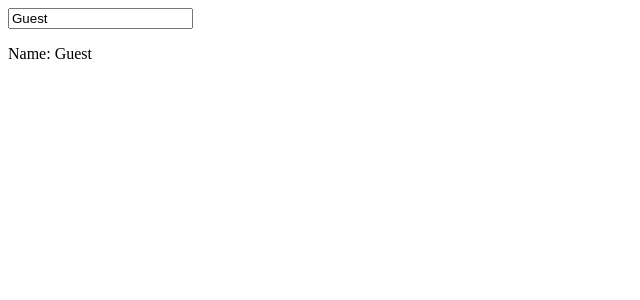
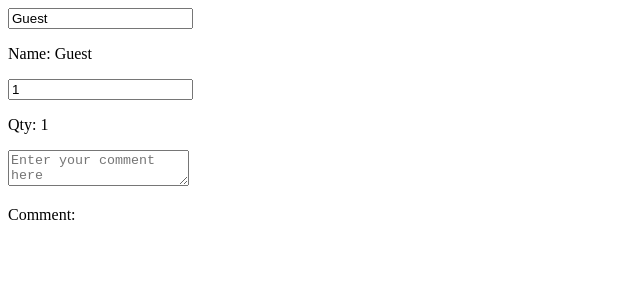
Before and after one commit to KingKunta22/JSDevJourneyV2, a React (Vite) app in the folder react-app-yt-2/: page / in a window 1280 px wide. Shown: the top 300 px of the page, without its empty margins (0-640 px from the left). Built offline with nearby package versions, Linux system fonts and the light colour scheme.

Commit message:
Adding qty and textarea

```diff
--- a/react-app-yt-2/src/MyComponent2.jsx
+++ b/react-app-yt-2/src/MyComponent2.jsx
@@ -1,18 +1,38 @@
-import React, {useState} from 'react';
+import React, { useState } from "react";
 
 function MyComponent2() {
+  const [name, setName] = useState("Guest");
+  const [qty, setQty] = useState(1);
+  const [comment, setComment] = useState("");
 
-    const [name, setName] = useState("Guest")
   function handleNameChange(event) {
     setName(event.target.value);
   }
 
+  function handleQtyChange(event) {
+    setQty(event.target.value);
+  }
+
+  function handleCommentChange(event) {
+    setComment(event.target.value);
+  }
+
   return (
     <>
-            <input type="text" value={name} onChange={handleNameChange}/>
+      <input type="text" value={name} onChange={handleNameChange} />
       <p>Name: {name}</p>
+
+      <input type="number" value={qty} onChange={handleQtyChange} />
+      <p>Qty: {qty}</p>
+
+      <textarea
+        value={comment}
+        onChange={handleCommentChange}
+        placeholder="Enter your comment here"
+      />
+      <p>Comment: {comment}</p>
     </>
-    )
+  );
 }
 
-export default MyComponent2
+export default MyComponent2;
```
Lines whose indentation alone changed are shown as unchanged.
